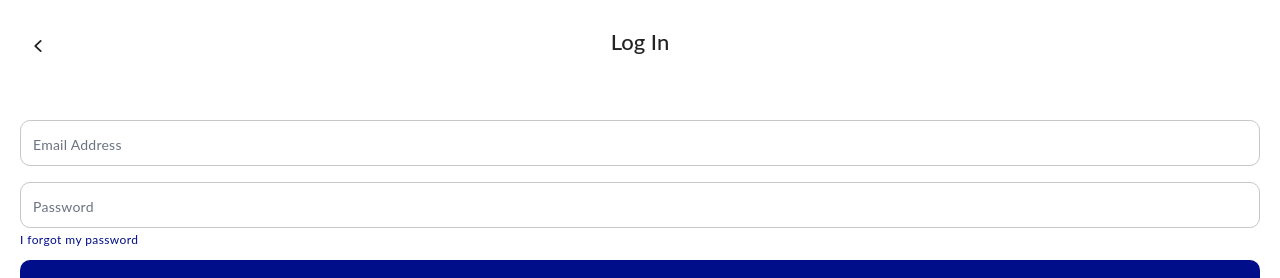
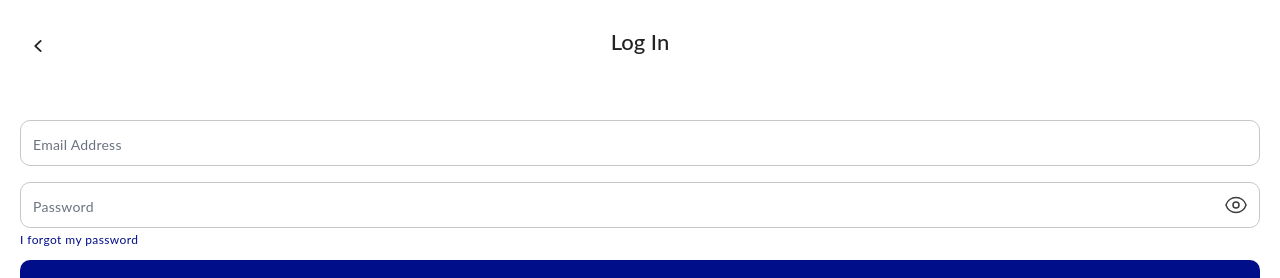
Before and after one commit to tolu-c/HealthGPT, a React (Create React App) app in the folder frontend/: page /login in a window 1280 px wide. Shown: the top 278 px of the page. Built offline with nearby package versions, Linux system fonts and the light colour scheme; no server answers.

Commit message:
fix: password input eye

```diff
--- a/frontend/src/components/ui/form/Input.tsx
+++ b/frontend/src/components/ui/form/Input.tsx
@@ -1,5 +1,12 @@
+import { EyeIcon, EyeSlashIcon } from "@heroicons/react/24/outline";
 import { VariantProps, cva } from "class-variance-authority";
-import { FC, InputHTMLAttributes, ReactNode } from "react";
+import {
+  FC,
+  HTMLInputTypeAttribute,
+  InputHTMLAttributes,
+  ReactNode,
+  useState,
+} from "react";
 import { cn } from "utils";
 
 const inputVariants = cva(
@@ -34,10 +41,35 @@ export const Input: FC<TInput> = ({
   state,
   ...props
 }) => {
+  const [inputType, setInputType] = useState<HTMLInputTypeAttribute>(type!);
+  const [isInputPassword, setIsInputPassword] = useState<boolean>(
+    type === "password"
+  );
+
+  const toggleViewPassword = () => {
+    if (inputType === "password") {
+      setInputType("text");
+    } else if (inputType === "text") {
+      setInputType("password");
+    }
+  };
+
   return (
     <div className="w-full flex flex-col items-start gap-y-1.5 relative">
+      {isInputPassword ? (
+        <span
+          className="absolute top-1/2 -translate-y-1/2 right-3 z-50 cursor-pointer"
+          onClick={toggleViewPassword}
+        >
+          {inputType === "password" ? (
+            <EyeIcon className="h-6 w-6 text-black-300" />
+          ) : (
+            <EyeSlashIcon className="h-6 w-6 text-black-300" />
+          )}
+        </span>
+      ) : null}
       <input
-        type={type}
+        type={inputType}
         id={name}
         {...register(name)}
         disabled={disabled}
```
